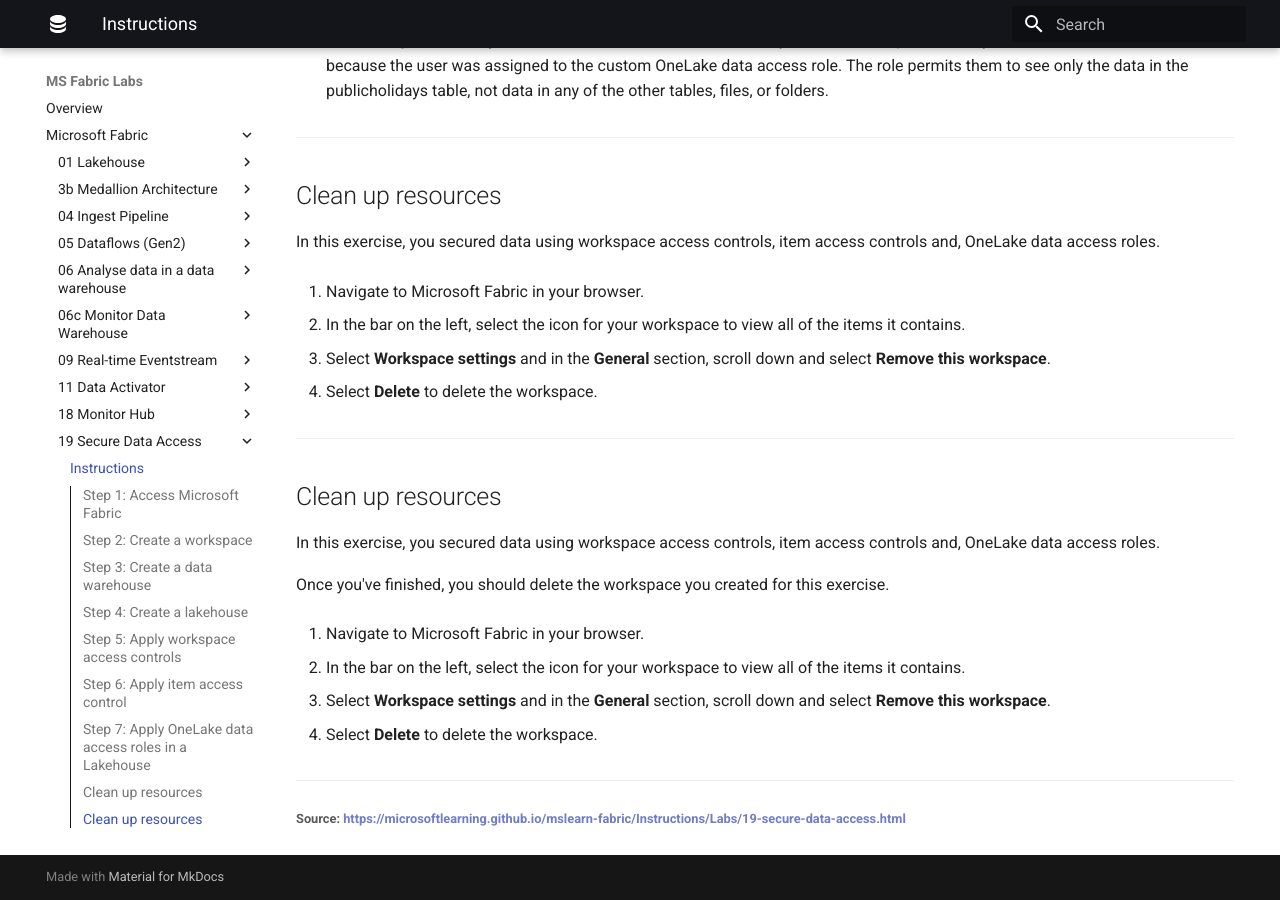
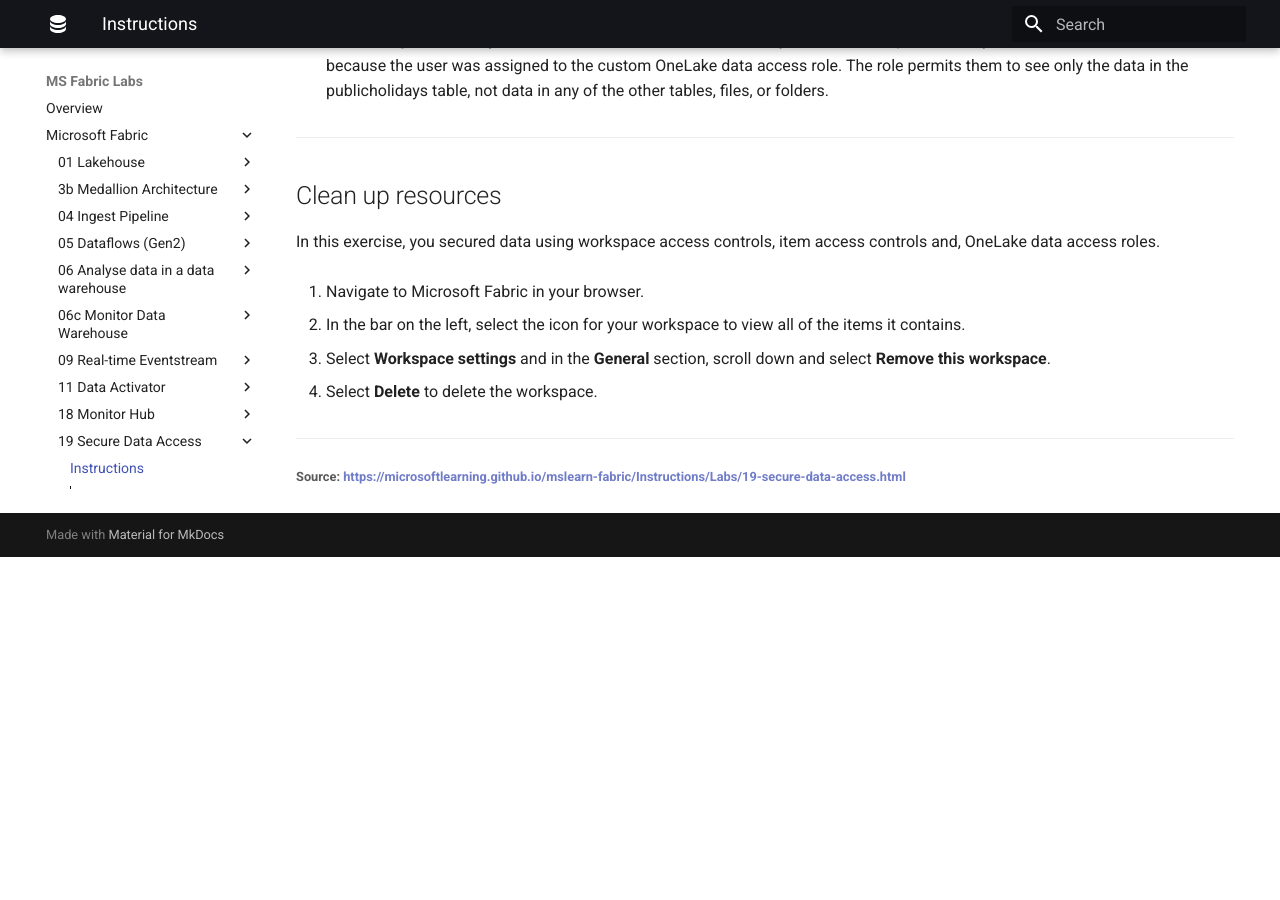
Before and after one commit to qaalabs/fabric, an MkDocs documentation site: the page built from docs/19-secure-data-access/instructions.md, in a window 1280 px wide and 900 px high, scrolled down 12144 px. Built offline with MkDocs 1.6.1 and Material for MkDocs 9.7.7, drawn with Linux system fonts in a browser that asks for light colours; after the commit the page ends 12701 px from its top, so only the background shows below that; some of the changed text lies outside the part shown.

Commit message:
update instructions

```diff
--- a/docs/19-secure-data-access/instructions.md
+++ b/docs/19-secure-data-access/instructions.md
@@ -252,22 +252,6 @@
 4. Select **Delete** to delete the workspace.
 
 ---
-
-## Clean up resources
-
-In this exercise, you secured data using workspace access controls, item access controls and, OneLake data access roles.
-
-Once you've finished, you should delete the workspace you created for this exercise.
-
-1. Navigate to Microsoft Fabric in your browser.
-
-2. In the bar on the left, select the icon for your workspace to view all of the items it contains.
-
-3. Select **Workspace settings** and in the **General** section, scroll down and select **Remove this workspace**.
-
-4. Select **Delete** to delete the workspace.
-
----
 <small><b>Source:
 https://microsoftlearning.github.io/mslearn-fabric/Instructions/Labs/19-secure-data-access.html
 </b></small>
```
Also changed, not shown: other parts of docs/19-secure-data-access/instructions.md (+1 -1 lines), docs/18-monitor-hub/instructions.md (+10 -4 lines).
